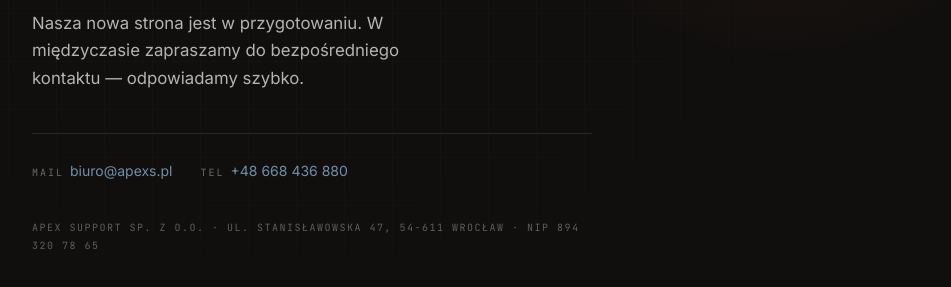
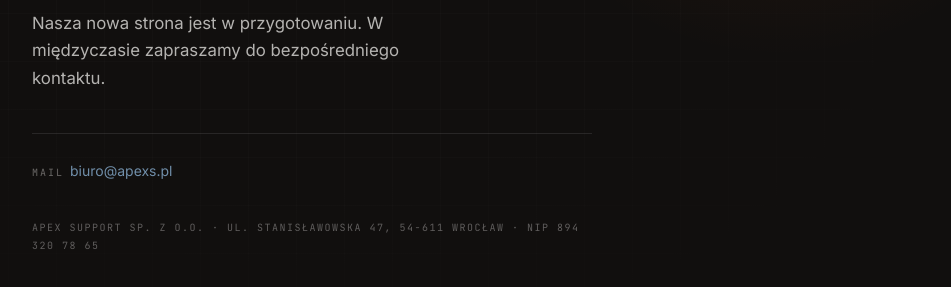
Before and after one commit to apexs-pl/apexs-pl.github.io, a plain HTML site: page index.html in a window 1280 px wide. Shown: the part 419-706 px from the top of the page, without its empty margins (328-1279 px from the left). Drawn offline with Linux system fonts and the light colour scheme.

Commit message:
Strona: usunięto telefon i 'odpowiadamy szybko', został sam e-mail

```diff
--- a/index.html
+++ b/index.html
@@ -89,11 +89,10 @@
     <div class="badge"><span class="dot"></span>Strona w budowie</div>
 
     <h1>Budujemy coś<br><em>solidnego.</em></h1>
-    <p>Nasza nowa strona jest w przygotowaniu. W międzyczasie zapraszamy do bezpośredniego kontaktu — odpowiadamy szybko.</p>
+    <p>Nasza nowa strona jest w przygotowaniu. W międzyczasie zapraszamy do bezpośredniego kontaktu.</p>
 
     <div class="contact">
       <span><span class="lbl">Mail</span><a href="mailto:biuro@apexs.pl">biuro@apexs.pl</a></span>
-      <span><span class="lbl">Tel</span><a href="tel:+48668436880">+48 668 436 880</a></span>
     </div>
 
     <div class="legal">
```
